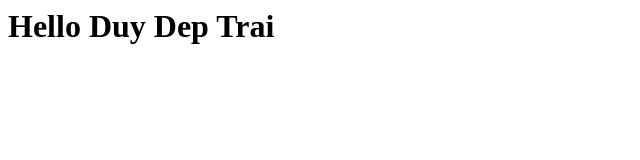
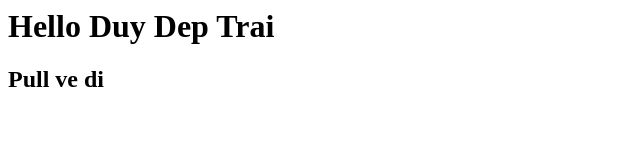
Before and after one commit to tbqduy/Testing, a plain HTML site: page index.html in a window 1280 px wide. Shown: the whole page, without its empty margins (0-640 px from the left). Drawn offline with Linux system fonts and the light colour scheme.

Commit message:
Update index.html

```diff
--- a/index.html
+++ b/index.html
@@ -1 +1,2 @@
 <h1>Hello Duy Dep Trai</h1>
+<h2>Pull ve di</h2>
```
